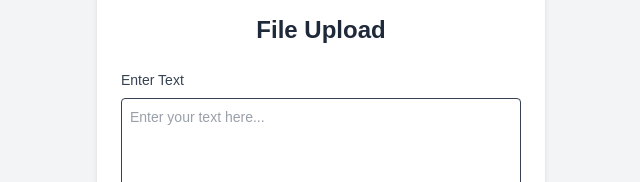
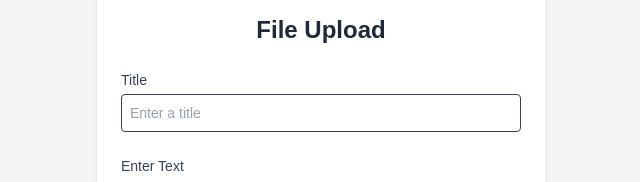
Before and after one commit to jasir-pv/Hajj-file_upload, a Next.js app: page / in a window 1280 px wide. Shown: the part 122-304 px from the top of the page, without its empty margins (319-959 px from the left). Built offline with nearby package versions, Linux system fonts and the light colour scheme; no server answers.

Commit message:
file upload title added

```diff
--- a/container/FileUpload.tsx
+++ b/container/FileUpload.tsx
@@ -11,6 +11,7 @@
 
 const FileUpload = () => {
 
+    const [title, setTitle] = useState("");
     const [imageFiles, setImageFiles] = useState<File[]>([]);
     const [otherFiles, setOtherFiles] = useState<File[]>([]);
     const [text, setText] = useState("");
@@ -203,6 +204,16 @@
     <h1 className="text-2xl font-bold text-gray-800 mb-6 text-center">File Upload</h1>
 
     <div className="space-y-6">
+    <div>
+          <label className="block text-sm font-medium text-gray-700 mb-1">Title</label>
+          <input
+            type="text"
+            value={title}
+            onChange={(e) => setTitle(e.target.value)}
+            className="w-full p-2 border rounded text-gray-700 text-sm"
+            placeholder="Enter a title"
+          />
+        </div>
       <div>
         <label className="block text-sm font-medium text-gray-700 mb-2">Enter Text</label>
         <textarea
```
